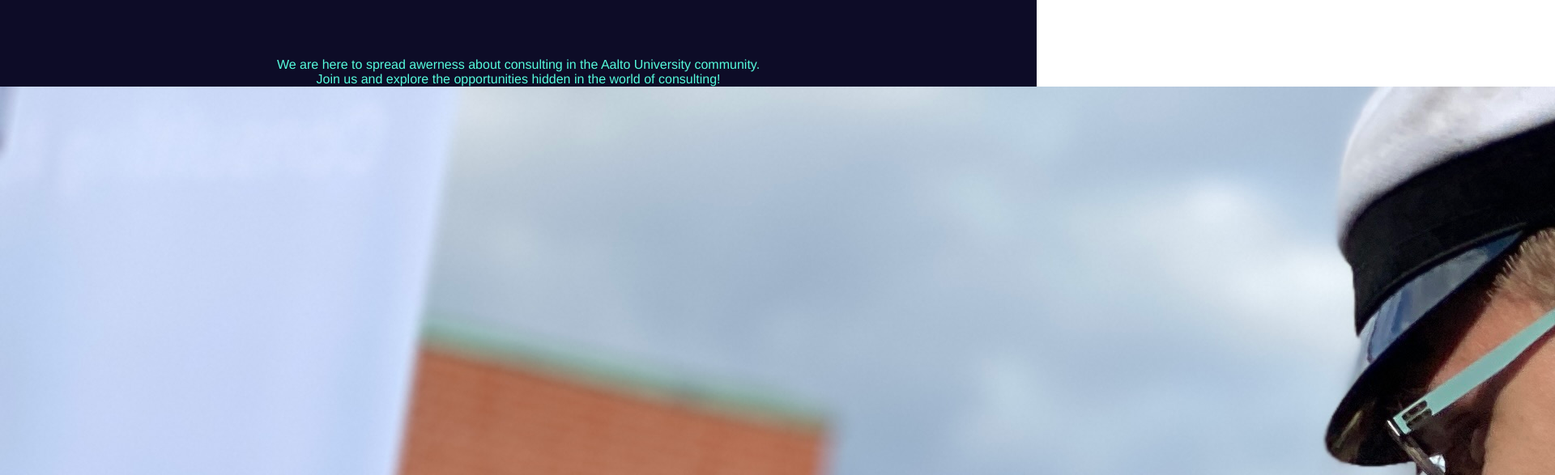
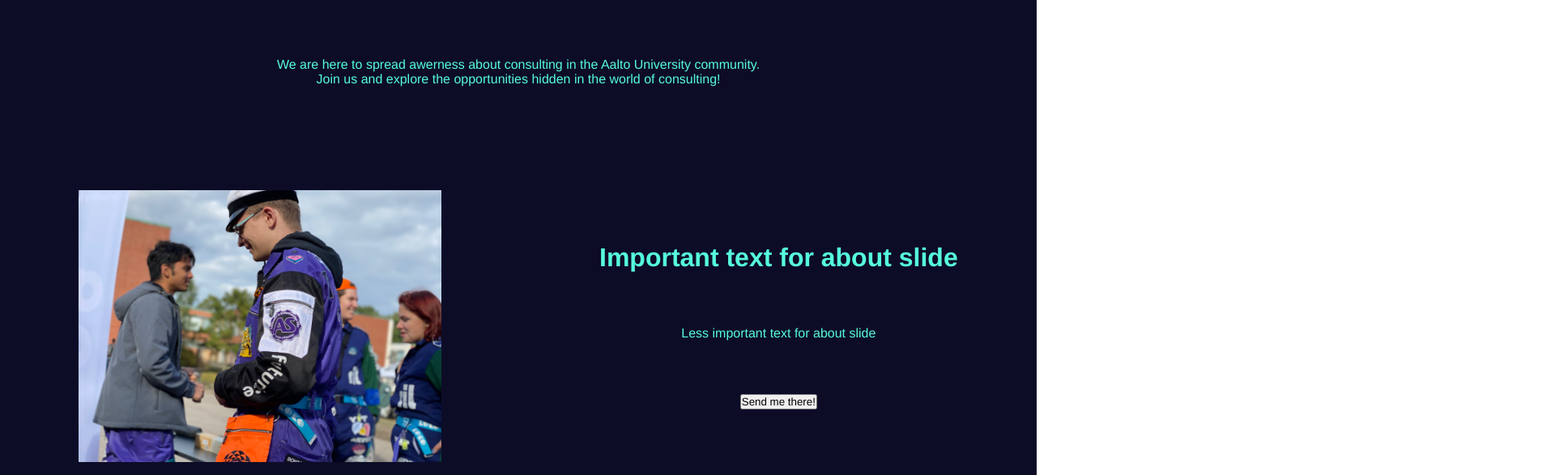
Before and after one commit to Sdfeagt/amca-website, a React (Create React App) app: page / in a window 1280 px wide. Shown: the part 289-876 px from the top of the page at 81% size, 1920 px wide, since content can reach past the window. Built offline with nearby package versions, Linux system fonts and the light colour scheme.

Commit message:
Further work on the components

```diff
--- a/src/components/Home.js
+++ b/src/components/Home.js
@@ -6,6 +6,13 @@ import '../styles/Home.css'
 
 //Must be a better way to implement distance between elements than br, but it will work for now.
 const Home = () => {
+
+  const aboutSlide = {
+    big: "Important text for about slide",
+    small: "Less important text for about slide",
+    send: "about"
+  }
+
   return (
     <div className='First-look'>
       <br></br>
@@ -18,7 +25,7 @@ const Home = () => {
       <br></br>
       <p>We are here to spread awerness about consulting in the Aalto University community.</p>
       <p>Join us and explore the opportunities hidden in the world of consulting!</p>
-      <HomeSlide whereToSend={"about"}/>
+      <HomeSlide slide={aboutSlide}/>
     </div>
   )
 }
--- a/src/components/HomeSlide.js
+++ b/src/components/HomeSlide.js
@@ -1,24 +1,23 @@
 import React, {useCallback} from 'react'
-import { useNavigate } from 'react-router-dom';
+import { useNavigate } from 'react-router-dom'
 
-const HomeSlide = (WhereToSend) => {
-  console.log("Sending to", WhereToSend);
+import '../styles/Home.css'
+
+
+const HomeSlide = ({slide}) => {
+  console.log("Sending to", slide.send);
   const navigate = useNavigate()
-  const handleOnClick = useCallback(() => navigate(`/${WhereToSend}`, {replace: true}), [WhereToSend, navigate]);
-
+  const handleOnClick = useCallback(() => navigate(`/${slide.send}`, {replace: true}), [slide.send, navigate]);
   return (
     <div className='HomeSlide'>
-      <div className='Image'>
-        <img src='IMG_6920.jpg' alt='Rafal_pic'></img>
-      </div>
+    <img src='IMG_6920.jpg' alt='Rafal_pic'></img>
     <div className='Content'>
     <div>
-      <h2>Important text!</h2>
-      <p>Text text text text</p>
+      <h2>{slide.big}</h2>
+      <p>{slide.small}</p>
       <button onClick={handleOnClick}>Send me there!</button>
     </div>
     </div>
-
     </div>
   )
 }
--- a/src/styles/Header.css
+++ b/src/styles/Header.css
@@ -1,3 +1,7 @@
+* {
+  font-family: "Helvetica";
+}
+
 .Header {
   background-color: rgb(13, 12, 39);
   display: flex;
--- a/src/styles/Home.css
+++ b/src/styles/Home.css
@@ -1,3 +1,7 @@
+* {
+  font-family: "Helvetica";
+}
+
 * {
   font-family: "Helvetica";
 }
@@ -14,8 +18,35 @@
   align-content: space-between;
   font-size: 400%;
 }
+.First-look h2 {
+  color: rgb(85, 251, 220);
+  align-content: space-between;
+  font-size: 200%;
+}
 .First-look p {
   color: rgb(85, 251, 220);
+}
+
+.HomeSlide {
+  display: flex;
+  align-items: center;
+  text-align: initial;
+  justify-content: space-around;
+  padding-top: 10%;
+  padding-bottom: 10%;
+}
+.HomeSlide img {
+  max-height: 35%;
+  max-width: 35%;
+}
+.HomeSlide .Content {
+  text-align: center;
+}
+.HomeSlide .Content h2 {
+  padding-bottom: 15%;
+}
+.HomeSlide .Content p {
+  padding-bottom: 15%;
 }
 
 * {
--- a/src/styles/Home.scss
+++ b/src/styles/Home.scss
@@ -18,11 +18,38 @@
         font-size: 400%;
     }
 
+    h2 {
+        color: $green_main;
+        align-content: space-between;
+        font-size: 200%;
+    }
     p{
         color: $green_main;
     }
 }
 
+.HomeSlide {
+    display: flex;
+    align-items: center;
+    text-align: initial;
+    justify-content: space-around;
+    padding-top: 10%;
+    padding-bottom: 10%;
+    img {
+        max-height: 35%;
+        max-width: 35%;
+
+    }
+    .Content{
+        text-align: center;
+    h2 {
+        padding-bottom: 15%;
+    }
+    p {
+        padding-bottom: 15%;
+    }
+    }
+}
 *{
     margin: 0;
     padding: 0;
```
Also changed, not shown: 2 other files (tests, documents, lock files or other folders).
